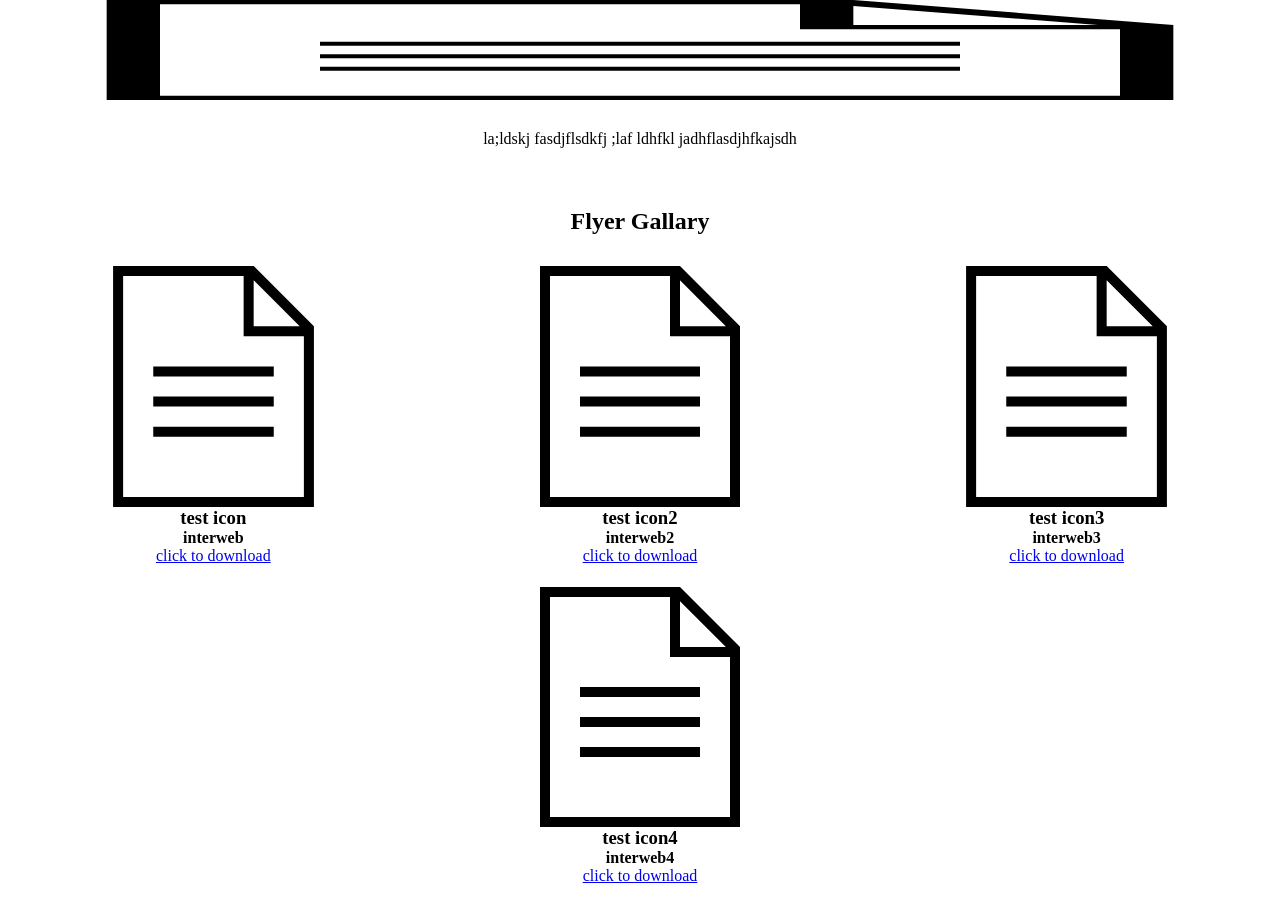
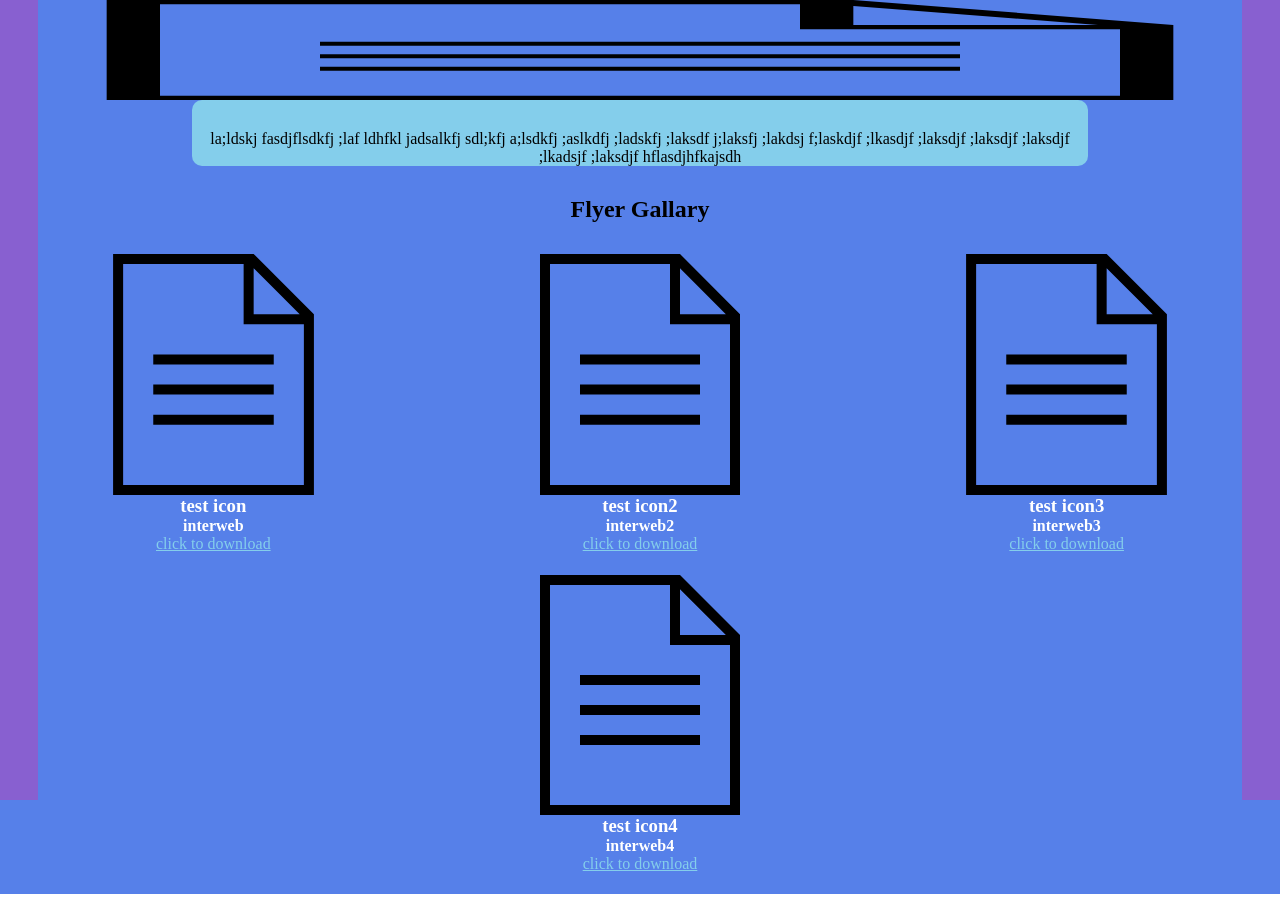
Before and after one commit to Gautier404/Flyier-Club, a React (Create React App) app: page / in a window 1280 px wide. Built offline with nearby package versions, Linux system fonts and the light colour scheme.

Commit message:
somewhat styled

```diff
--- a/src/App.js
+++ b/src/App.js
@@ -60,10 +60,12 @@ function App() {
 
   return (
     <div className='container'>
+      <div className='rBoarder'></div>
+      <div className='lBoarder'></div>
       <div >
         <img src={svg} className='header'/>
-        <p className='text'> la;ldskj fasdjflsdkfj ;laf ldhfkl jadhflasdjhfkajsdh </p>
-        <h2 className='text'>Flyer Gallary</h2>
+        <p className='text'> la;ldskj fasdjflsdkfj ;laf ldhfkl jadsalkfj sdl;kfj a;lsdkfj ;aslkdfj ;ladskfj ;laksdf j;laksfj ;lakdsj f;laskdjf ;lkasdjf ;laksdjf ;laksdjf ;laksdjf ;lkadsjf ;laksdjf hflasdjhfkajsdh </p>
+        <h2 className='title'>Flyer Gallary</h2>
       </div>
 
 
--- a/src/components/Design.js
+++ b/src/components/Design.js
@@ -17,7 +17,7 @@ const Design = ({design, onClick}) => {
                 </div>
             <h3>{design.title}</h3>
             <h4>{design.author}</h4>
-            <a href={design.design_path} download>click to download</a>
+            <a href={design.design_path} className='link' download>click to download</a>
         </div>
     );
 }
--- a/src/index.css
+++ b/src/index.css
@@ -8,9 +8,23 @@
 .container {
   width:100%;
   margin:auto;
+  background-color: #5680e9;
 }
 
 .text{
+  text-align: center;
+  color: #000;
+  padding-top: 30px;
+  margin-bottom: 30px;
+  width: 70%;
+  background-color: #84ceeb;
+  border-radius: 10px;
+  margin: auto;
+}
+
+/* #c1c8e4 */
+
+.title{
   text-align: center;
   color: #000;
   padding-top: 30px;
@@ -23,6 +37,7 @@
   width:100%;
   margin: auto;
 }
+
 @media(min-width:468px){
   .designTable {
     display:flex;
@@ -34,6 +49,20 @@
     padding: 1px;
     box-sizing:border-box;
     margin-bottom: 20px;
+  }
+  .rBoarder{
+    background-color: #8860d0;
+    width: 3%;
+    height: 100%;
+    position: fixed;
+    right: 0;
+  }
+  .lBoarder{
+    background-color: #8860d0;
+    width: 3%;
+    height: 100%;
+    position: fixed;
+    left: 0;
   }
 }
 
@@ -49,6 +78,7 @@
     box-sizing:border-box;
     margin-bottom: 20px;
   }
+
 }
 
 .thumbnail-box {
@@ -69,6 +99,7 @@
   display:block;
   margin: auto;
   text-align: center;
+  color:
 }
 
 .overlay {
@@ -104,12 +135,18 @@
   margin: auto;
   text-align: center;
   display:block;
+  color: white;
 }
 
 .design h4{
   margin: auto;
   text-align: center;
   display:block;
+  color: white;
+}
+
+.link{
+  color: #84ceeb;
 }
 
 .expanded {
@@ -150,9 +187,6 @@
   /* background-color: black; */
 }
 
-@media(min-width) {
-
-}
 .expanded-image {
   position: absolute;
   top: 0;
```
